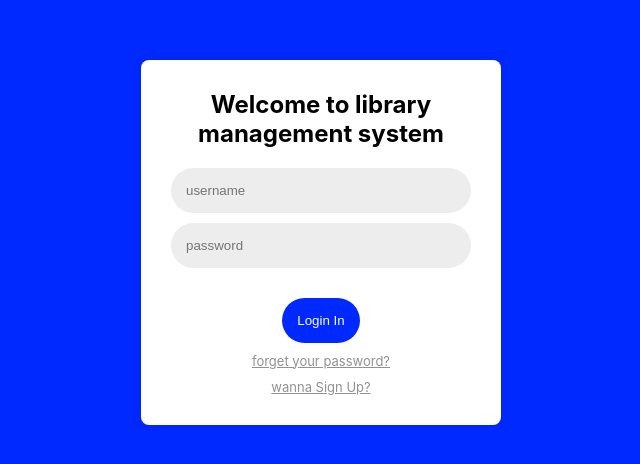
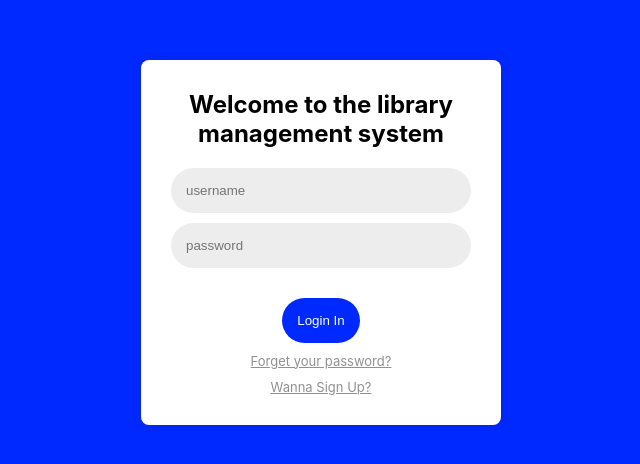
Before and after one commit to ayeshanweerasuriya/react-library-system, a React (Create React App) app: page / in a window 1280 px wide. Shown: the part 158-622 px from the top of the page, without its empty margins (319-959 px from the left). Built offline with nearby package versions, Linux system fonts and the light colour scheme.

Commit message:
implement useState

```diff
--- a/src/login.css
+++ b/src/login.css
@@ -45,7 +45,7 @@
   background-color: #001eb7;
 }
 
-.form text {
+.form span {
   display: block;
   margin-top: 10px;
   text-decoration: underline;
--- a/src/login.js
+++ b/src/login.js
@@ -1,15 +1,22 @@
+import { useState } from "react";
 import "./login.css";
+
 const Login = () => {
+  const [login, setLogin] = useState("Login In");
+  const handleClick = () => {
+    setLogin("Welcome");
+  };
+
   return (
     <div className="login">
-      <form className="form">
-        <h2>Welcome to library management system</h2>
-        <input type="text" placeholder="username"></input>
-        <input type="text" placeholder="password"></input>
-        <button>Login In</button>
-        <text>forget your password?</text>
-        <text>wanna Sign Up?</text>
-      </form>
+      <div className="form">
+        <h2>Welcome to the library management system</h2>
+        <input type="text" placeholder="username" />
+        <input type="text" placeholder="password" />
+        <button onClick={handleClick}>{login}</button>
+        <span>Forget your password?</span>
+        <span>Wanna Sign Up?</span>
+      </div>
     </div>
   );
 };
```
